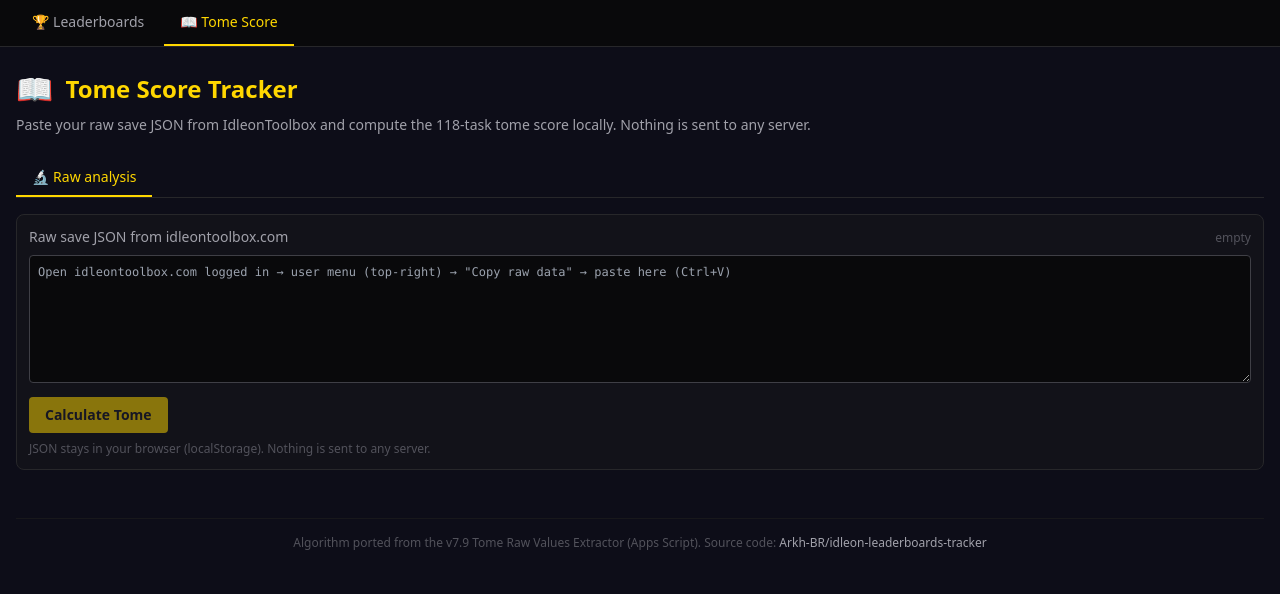
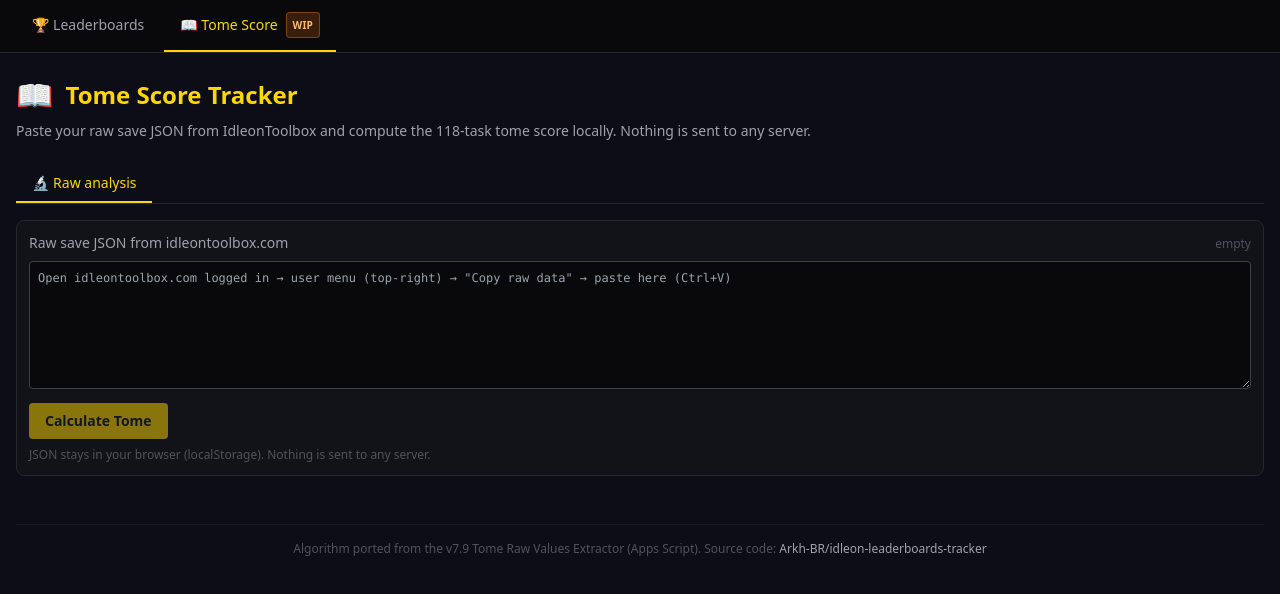
Before and after one commit to Arkh-BR/idleon-leaderboards-tracker, a Next.js app in the folder web/: page /tome in a window 1280 px wide. Shown: the top 594 px of the page. Built offline with nearby package versions, Linux system fonts and the light colour scheme.

Commit message:
Mark Tome Score nav item as WIP
Small orange pill badge next to the link, with a tooltip explaining the
algorithm is validated but the polished UI is still in progress.

```diff
--- a/web/components/TopNav.tsx
+++ b/web/components/TopNav.tsx
@@ -3,11 +3,11 @@
 import Link from "next/link";
 import { usePathname } from "next/navigation";
 
-type NavItem = { href: string; label: string };
+type NavItem = { href: string; label: string; wip?: boolean };
 
 const ITEMS: NavItem[] = [
   { href: "/", label: "🏆 Leaderboards" },
-  { href: "/tome", label: "📖 Tome Score" },
+  { href: "/tome", label: "📖 Tome Score", wip: true },
 ];
 
 export default function TopNav() {
@@ -22,13 +22,21 @@ export default function TopNav() {
             <Link
               key={item.href}
               href={item.href}
-              className={`px-4 py-3 text-sm font-medium border-b-2 transition-colors ${
+              className={`px-4 py-3 text-sm font-medium border-b-2 transition-colors flex items-center gap-2 ${
                 active
                   ? "border-gold text-gold"
                   : "border-transparent text-zinc-400 hover:text-zinc-200"
               }`}
             >
-              {item.label}
+              <span>{item.label}</span>
+              {item.wip && (
+                <span
+                  className="text-[10px] font-bold uppercase tracking-wide bg-orange-500/20 text-orange-300 border border-orange-500/40 rounded px-1.5 py-0.5"
+                  title="Work in progress — algorithm validated, polished UI coming soon"
+                >
+                  WIP
+                </span>
+              )}
             </Link>
           );
         })}
```
